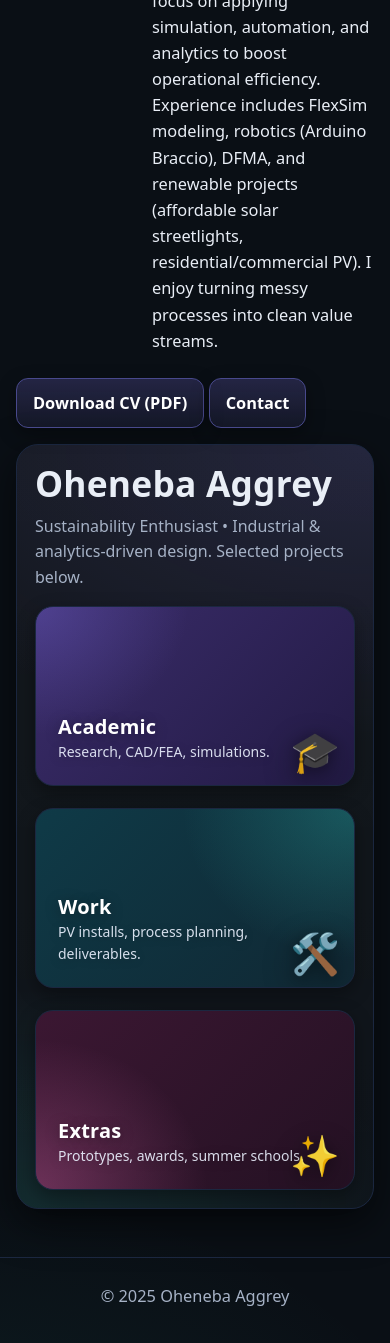
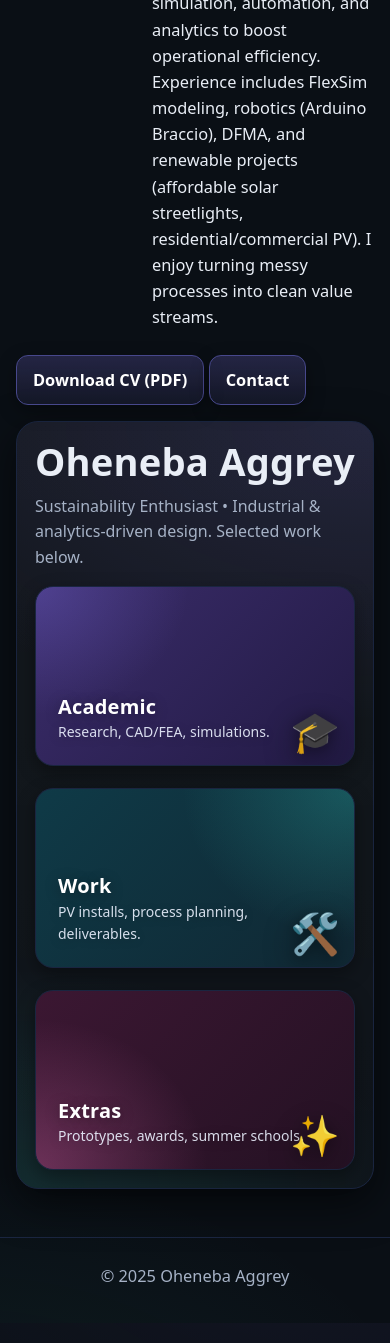
Before and after one commit to lecturenote/portfolio-jekyll-r2, a Jekyll site: the page built from index.md, in a window 390 px wide, cut to the strip 430-1773 px from the top of the page. Built offline with Jekyll 4.4.1, drawn with Linux system fonts in a browser that asks for light colours.

Commit message:
Update hero section text for clarity; refine project descriptions for improved engagement.

```diff
--- a/assets/css/main.css
+++ b/assets/css/main.css
@@ -1,35 +1,35 @@
 /* ==========================================================================
-   Portfolio — Midnight Neon (single CSS, no deps)
-   Big hero, big category tiles, premium dark UI, uniform grids/galleries
+   MIDNIGHT NEON — compact, premium dark UI for portfolio
+   One CSS to style nav, hero, big tiles, cards, and galleries
    ========================================================================== */
 
 :root{
-  /* Palette */
-  --bg: #0a0f15;
-  --bg-2:#0e1420;
-  --panel:#101827;
-  --panel-2:#0d1624;
-  --text:#e9eef6;
+  /* Color system */
+  --bg:#0a0f15;
+  --bg-2:#0d1421;
+  --panel:#0f1827;
+  --panel-2:#0c1522;
+  --ink:#e9eef6;
   --muted:#a6b2c6;
-  --line:#1b2740;
+  --line:#1a2540;
 
   --violet:#8b7cff;
+  --blue:#56b7ff;
   --cyan:#34d3c5;
-  --blue:#55b8ff;
   --pink:#ff7ac8;
   --amber:#ffc857;
 
-  /* Layout & type */
-  --wrap: 1240px;            /* max page width */
-  --gap:  22px;              /* grid gap */
-  --r-sm: 10px; --r: 14px; --r-lg: 22px;
+  /* Type & layout */
+  --wrap:1240px;
+  --gap:22px;
+  --r-sm:10px; --r:14px; --r-lg:22px;
 
   --fs-0:12px;
   --fs-1:clamp(14px, 13px + .25vw, 15px);
   --fs-2:clamp(16px, 15px + .35vw, 18px);
-  --fs-3:clamp(19px, 17px + .7vw, 24px);
-  --fs-4:clamp(26px, 20px + 1.5vw, 38px);
-  --fs-5:clamp(34px, 26px + 2.4vw, 56px);
+  --fs-3:clamp(20px, 18px + .7vw, 26px);
+  --fs-4:clamp(28px, 22px + 1.5vw, 40px);
+  --fs-5:clamp(38px, 28px + 2.6vw, 58px);
 
   --shadow-1:0 6px 18px rgba(0,0,0,.35);
   --shadow-2:0 14px 40px rgba(0,0,0,.55);
@@ -45,8 +45,8 @@ body{
     radial-gradient(1000px 700px at 90% -10%, rgba(139,124,255,.08), transparent 60%),
     radial-gradient(900px 600px at -10% 110%, rgba(52,211,197,.08), transparent 55%),
     var(--bg);
-  color:var(--text);
-  font: 400 var(--fs-2)/1.6 system-ui,-apple-system,Segoe UI,Inter,Roboto,Helvetica,Arial,"Noto Sans",sans-serif;
+  color:var(--ink);
+  font:400 var(--fs-2)/1.6 system-ui,-apple-system,Segoe UI,Inter,Roboto,Helvetica,Arial,"Noto Sans",sans-serif;
   -webkit-font-smoothing:antialiased; text-rendering:optimizeLegibility;
 }
 img,video{ display:block; max-width:100%; height:auto; }
@@ -59,158 +59,152 @@ p{ margin:.4rem 0 1rem; }
 .muted{ color:var(--muted); }
 
 a{ color:#cfd1ff; text-decoration:none; transition:color .18s ease,opacity .18s ease; }
-a:hover{ color:#ffffff; text-decoration:underline; text-underline-offset:.2em; }
+a:hover{ color:#fff; text-decoration:underline; text-underline-offset:.2em; }
 
 .wrapper, .container, main, .content{
   max-width:var(--wrap);
   margin-inline:auto;
-  padding-inline:clamp(16px, 3.8vw, 30px);
-  padding-block: clamp(16px, 2.8vw, 26px);
+  padding-inline:clamp(16px,3.8vw,30px);
+  padding-block:clamp(16px,2.8vw,26px);
 }
 
 /* =========================
-   Sticky glass nav (your "Home / Academic / Work / Extras")
+   Sticky glass navbar
    ========================= */
 .site-bar{
   position:sticky; top:0; z-index:50;
-  backdrop-filter: blur(10px);
-  background: color-mix(in srgb, var(--bg) 78%, transparent);
-  border-bottom: 1px solid var(--line);
+  backdrop-filter:blur(10px);
+  background:color-mix(in srgb, var(--bg) 78%, transparent);
+  border-bottom:1px solid var(--line);
 }
 .site-bar .nav{
   max-width:var(--wrap); margin-inline:auto;
   display:flex; align-items:center; justify-content:space-between;
-  gap:12px; padding:10px clamp(16px, 3.8vw, 30px);
+  gap:12px; padding:10px clamp(16px,3.8vw,30px);
 }
 .brand{
-  display:flex; align-items:center; gap:.6rem; font-weight:800; letter-spacing:.2px;
-  font-size: clamp(18px, 2.2vw, 22px);
+  display:flex; align-items:center; gap:.6rem;
+  font-weight:800; font-size:clamp(18px,2.2vw,22px);
 }
 .brand-badge{
   width:34px; height:34px; border-radius:10px;
-  background:linear-gradient(135deg, var(--violet), var(--blue)); box-shadow:var(--shadow-1);
+  background:linear-gradient(135deg,var(--violet),var(--blue));
+  box-shadow:var(--shadow-1);
 }
 .nav-links{ display:flex; flex-wrap:wrap; gap:.5rem; }
 .nav-links a{
   display:inline-flex; align-items:center; gap:.5rem;
-  padding:.55rem .85rem; border-radius:999px;
-  background:linear-gradient(180deg, rgba(255,255,255,.04), rgba(255,255,255,.02)), var(--panel);
-  border:1px solid var(--line); color:var(--text); font-weight:600;
+  padding:.6rem .9rem; border-radius:999px; font-weight:700;
+  background:linear-gradient(180deg,rgba(255,255,255,.04),rgba(255,255,255,.02)),var(--panel);
+  border:1px solid var(--line); color:var(--ink);
 }
 .nav-links a:hover{
   box-shadow:0 0 0 3px rgba(139,124,255,.18) inset;
 }
 
 /* =========================
-   HOME — hero + BIG category tiles
-   (works if you add .home-hero / .home-tiles markup on index page)
+   HOME — hero + BIG tiles
    ========================= */
 .home-hero{
-  margin-top: clamp(8px, 2.2vw, 18px);
-  padding: clamp(18px, 4.2vw, 44px);
+  margin-top:clamp(8px,2.2vw,18px);
+  padding:clamp(18px,4.2vw,44px);
   border:1px solid var(--line);
-  border-radius: var(--r-lg);
+  border-radius:var(--r-lg);
   background:
     radial-gradient(900px 500px at 100% 0%, rgba(139,124,255,.14), transparent 60%),
     radial-gradient(700px 400px at 0% 100%, rgba(52,211,197,.12), transparent 55%),
-    linear-gradient(180deg, rgba(255,255,255,.04), rgba(255,255,255,.02));
-  box-shadow: var(--shadow-2);
+    linear-gradient(180deg,rgba(255,255,255,.04),rgba(255,255,255,.02));
+  box-shadow:var(--shadow-2);
 }
-.lead{ color:var(--muted); font-size:clamp(16px, 1.3vw, 20px); max-width: 70ch; }
+.lead{ color:var(--muted); font-size:clamp(16px,1.3vw,20px); max-width:70ch; }
 
 .home-tiles{
-  margin-top: clamp(14px, 2.4vw, 28px);
+  margin-top:clamp(14px,2.4vw,28px);
   display:grid; gap:var(--gap);
-  grid-template-columns:repeat(3, minmax(0, 1fr));
+  grid-template-columns:repeat(3,minmax(0,1fr));
 }
 .home-tile{
-  position:relative; overflow:hidden; border-radius:18px;
-  min-height: 220px;
-  display:flex; flex-direction:column; justify-content:flex-end;
-  padding:22px;
-  border:1px solid var(--line);
-  box-shadow:var(--shadow-1);
+  position:relative; overflow:hidden; border-radius:18px; min-height:230px;
+  display:flex; flex-direction:column; justify-content:flex-end; padding:22px;
+  border:1px solid var(--line); box-shadow:var(--shadow-1);
   color:#fff; text-shadow:0 2px 14px rgba(0,0,0,.35);
-  transition: transform .2s ease, box-shadow .2s ease, border-color .2s ease;
+  transition:transform .2s ease, box-shadow .2s ease, border-color .2s ease;
 }
-.home-tile:hover{ transform: translateY(-4px); box-shadow:var(--shadow-2); border-color: color-mix(in srgb, var(--violet) 25%, var(--line)); }
-
-.home-tile h3{ margin:0 0 .2rem; font-size: clamp(20px, 1.2vw, 24px); }
-.home-tile p{ margin:0; font-size: var(--fs-1); color: #ecf2ff; opacity:.9; }
-
+.home-tile:hover{ transform:translateY(-4px); box-shadow:var(--shadow-2); border-color:color-mix(in srgb,var(--violet) 25%,var(--line)); }
+.home-tile h3{ margin:0 0 .2rem; font-size:clamp(20px,1.2vw,24px); }
+.home-tile p{ margin:0; font-size:var(--fs-1); color:#ecf2ff; opacity:.9; }
 .tile-icon{
   position:absolute; inset:auto 14px 14px auto;
-  font-size: clamp(40px, 4.6vw, 64px); opacity:.95; line-height:1;
-  filter: drop-shadow(0 10px 18px rgba(0,0,0,.45));
+  font-size:clamp(40px,4.6vw,64px); line-height:1; opacity:.95;
+  filter:drop-shadow(0 10px 18px rgba(0,0,0,.45));
 }
 
-/* Gradients for each category */
+/* Category gradients */
 .is-academic{
-  background: radial-gradient(80% 120% at 0% 0%, rgba(139,124,255,.25), transparent 60%),
-              linear-gradient(135deg, #3b2d6b, #221a44);
+  background:radial-gradient(80% 120% at 0% 0%, rgba(139,124,255,.25), transparent 60%),
+             linear-gradient(135deg,#3b2d6b,#221a44);
 }
 .is-work{
-  background: radial-gradient(90% 140% at 100% 0%, rgba(52,211,197,.25), transparent 60%),
-              linear-gradient(135deg, #0f3a47, #102834);
+  background:radial-gradient(90% 140% at 100% 0%, rgba(52,211,197,.25), transparent 60%),
+             linear-gradient(135deg,#0f3a47,#102834);
 }
 .is-extras{
-  background: radial-gradient(90% 140% at 0% 100%, rgba(255,122,200,.28), transparent 60%),
-              linear-gradient(135deg, #3b1732, #241123);
+  background:radial-gradient(90% 140% at 0% 100%, rgba(255,122,200,.28), transparent 60%),
+             linear-gradient(135deg,#3b1732,#241123);
 }
 
 /* =========================
    Card grids for list pages
    ========================= */
 .cards, .card-grid, .project-grid, .projects, .grid, [class*="card-grid"]{
-  display:grid;
-  grid-template-columns:repeat(auto-fill, minmax(290px, 1fr));
-  gap:var(--gap); align-items:stretch; margin-top: 1rem;
+  display:grid; gap:var(--gap);
+  grid-template-columns:repeat(auto-fill, minmax(300px,1fr));
+  align-items:stretch; margin-top:1rem;
 }
 .card, .project-card, .project, .tile, article.project-card{
-  background:linear-gradient(180deg, rgba(255,255,255,.04), rgba(255,255,255,.02)), var(--panel-2);
-  border:1px solid var(--line); border-radius: var(--r);
+  background:linear-gradient(180deg,rgba(255,255,255,.04),rgba(255,255,255,.02)),var(--panel-2);
+  border:1px solid var(--line); border-radius:var(--r);
   overflow:hidden; display:flex; flex-direction:column; min-height:100%;
   box-shadow:var(--shadow-1);
-  transition: transform .22s ease, border-color .22s ease, box-shadow .22s ease;
+  transition:transform .22s ease, border-color .22s ease, box-shadow .22s ease;
 }
-.card:hover{ transform: translateY(-4px); border-color: color-mix(in srgb, var(--violet) 22%, var(--line)); box-shadow:var(--shadow-2); }
+.card:hover{ transform:translateY(-4px); border-color:color-mix(in srgb,var(--violet) 22%,var(--line)); box-shadow:var(--shadow-2); }
 
 .card .thumb, .project .thumb, .tile .thumb, .project-card .thumb,
 .cards > a > .thumb, .cards > article > .thumb{
-  aspect-ratio: 16/9; background: #0b1220; border-bottom:1px solid var(--line); overflow:hidden;
+  aspect-ratio:16/9; background:#0b1220; border-bottom:1px solid var(--line); overflow:hidden;
 }
 .card .thumb > img{ width:100%; height:100%; object-fit:cover; transform:scale(1.005); transition:transform .45s ease, filter .45s ease; }
 .card:hover .thumb > img{ transform:scale(1.06); filter:saturate(1.05) contrast(1.03); }
 
 .card .content{ padding:16px 16px 18px; display:grid; gap:.4rem; }
-.card .title{ font-weight:800; letter-spacing:.2px; font-size: clamp(1.05rem, 1rem + .25vw, 1.2rem); }
-.card .desc{ color:var(--muted); font-size: var(--fs-1); }
+.card .title{ font-weight:800; letter-spacing:.2px; font-size:clamp(1.05rem,1rem + .25vw,1.2rem); }
+.card .desc{ color:var(--muted); font-size:var(--fs-1); }
 
 /* =========================
-   Project detail galleries (equal tiles)
+   Project detail — equal gallery tiles
    ========================= */
 .gallery, .image-grid, .project-gallery, .media-grid{
-  display:grid; gap: clamp(12px, 2.4vw, 18px);
-  grid-template-columns: repeat(auto-fill, minmax(240px, 1fr));
-  margin-top: .75rem;
+  display:grid; gap:clamp(12px,2.4vw,18px);
+  grid-template-columns:repeat(auto-fill, minmax(240px,1fr));
+  margin-top:.75rem;
 }
 .gallery img, .gallery video,
 .image-grid img, .image-grid video{
   width:100%; aspect-ratio:4/3; object-fit:cover;
-  border-radius: 12px; border:1px solid var(--line);
-  background: var(--panel); box-shadow: var(--shadow-1);
+  border-radius:12px; border:1px solid var(--line);
+  background:var(--panel); box-shadow:var(--shadow-1);
 }
-/* If you must letterbox instead of crop: add class="contain" to that <img> */
 .contain{ object-fit:contain !important; background:#0a0f15; }
 
-/* Hero media on project pages */
+/* Large cover */
 .hero, .project-hero, .cover{
-  border:1px solid var(--line); border-radius: var(--r-lg);
-  overflow:hidden; box-shadow: var(--shadow-2); margin-bottom: 1rem;
+  border:1px solid var(--line); border-radius:var(--r-lg);
+  overflow:hidden; box-shadow:var(--shadow-2); margin-bottom:1rem;
 }
-.hero > img, .project-hero > img, .cover > img{ width:100%; height:auto; display:block; }
+.hero > img, .project-hero > img, .cover > img{ width:100%; height:auto; }
 
-/* Buttons (CV etc.) */
+/* Buttons (e.g., CV) */
 .btn, .button, a.btn{
   display:inline-flex; align-items:center; gap:.55rem;
   padding:.7rem 1rem; border-radius:12px; font-weight:700;
@@ -221,9 +215,9 @@ a:hover{ color:#ffffff; text-decoration:underline; text-underline-offset:.2em; }
 .btn:hover{ background:linear-gradient(180deg, rgba(139,124,255,.26), rgba(139,124,255,.1)); }
 
 /* Footer */
-footer{ border-top:1px solid var(--line); margin-top: 2rem; padding:18px 0; color:var(--muted); text-align:center; }
+footer{ border-top:1px solid var(--line); margin-top:2rem; padding:18px 0; color:var(--muted); text-align:center; }
 
-/* Skeleton for slow images */
+/* Skeleton shimmer for slow images */
 .thumb{ position:relative; }
 .thumb::before{
   content:""; position:absolute; inset:0;
@@ -233,10 +227,8 @@ footer{ border-top:1px solid var(--line); margin-top: 2rem; padding:18px 0; colo
 .thumb > img{ position:relative; z-index:1; }
 
 /* Responsive */
-@media (max-width: 980px){
-  .home-tiles{ grid-template-columns:1fr 1fr; }
-}
-@media (max-width: 640px){
+@media (max-width:980px){ .home-tiles{ grid-template-columns:1fr 1fr; } }
+@media (max-width:640px){
   .home-tiles{ grid-template-columns:1fr; }
   .home-tile{ min-height:180px; }
   .nav-links{ gap:.35rem; }
@@ -244,4 +236,4 @@ footer{ border-top:1px solid var(--line); margin-top: 2rem; padding:18px 0; colo
 
 /* Accessibility */
 :focus-visible{ outline:3px solid var(--violet); outline-offset:3px; border-radius:10px; }
-@media (prefers-reduced-motion: reduce){ *{ transition:none !important; } }
+@media (prefers-reduced-motion:reduce){ *{ transition:none !important; } }
--- a/index.md
+++ b/index.md
@@ -34,7 +34,7 @@ Sustainability Enthusiast
 
 <div class="wrapper home-hero">
   <h1>Oheneba Aggrey</h1>
-  <p class="lead">Sustainability Enthusiast • Industrial & analytics‑driven design. Selected projects below.</p>
+  <p class="lead">Sustainability Enthusiast • Industrial & analytics‑driven design. Selected work below.</p>
 
   <div class="home-tiles">
     <a class="home-tile is-academic" href="/academic/">
@@ -42,13 +42,11 @@ Sustainability Enthusiast
       <p>Research, CAD/FEA, simulations.</p>
       <span class="tile-icon">🎓</span>
     </a>
-
     <a class="home-tile is-work" href="/work/">
       <h3>Work</h3>
       <p>PV installs, process planning, deliverables.</p>
       <span class="tile-icon">🛠️</span>
     </a>
-
     <a class="home-tile is-extras" href="/extras/">
       <h3>Extras</h3>
       <p>Prototypes, awards, summer schools.</p>
```
